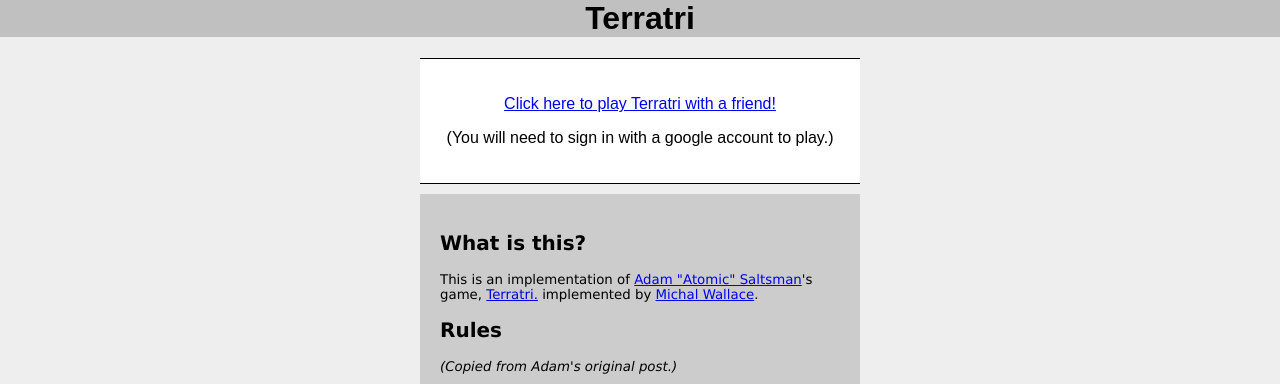
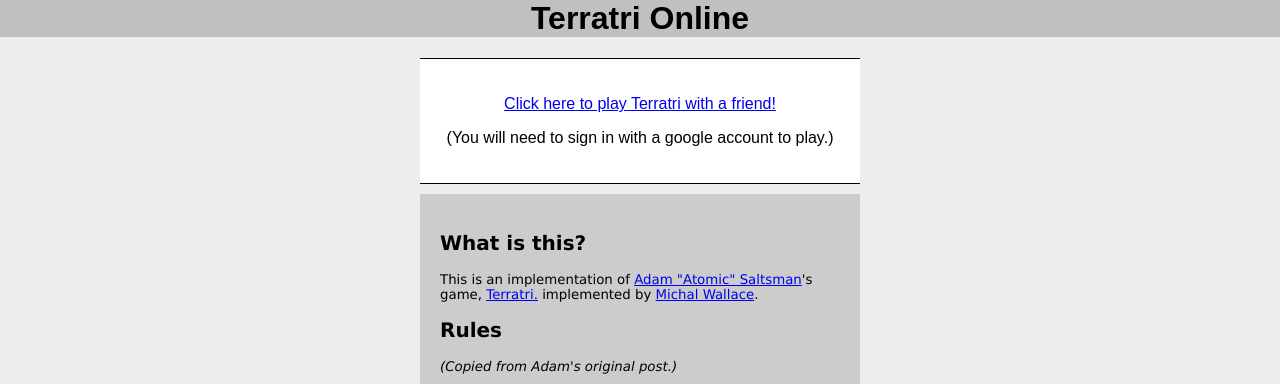
Before and after one commit to tangentstorm/terratri, a Python web app: template templates/index.html in a window 1280 px wide. Shown: the top 384 px of the page. Run offline with Jinja, Linux system fonts and the light colour scheme; the template is opened without the code that fills it, so the values that code supplies are empty; some libraries are stand-ins or nearby versions.

Commit message:
changed the titles and headings, since we seem to be calling it "terratri online"

```diff
--- a/templates/index.html
+++ b/templates/index.html
@@ -1,11 +1,11 @@
 <html>
   <head>
-    <title>Terratri</title>
+    <title>Terratri Online</title>
     <link rel="stylesheet" type="text/css" href="/assets/style.css" />
   </head>
   <body>
 
-  <h1>Terratri</h1>
+  <h1>Terratri Online</h1>
 
     <div class="content">
       <p><a href="/play">Click here to play Terratri with a friend!</a></p>
--- a/templates/play.html
+++ b/templates/play.html
@@ -1,6 +1,6 @@
 <html>
   <head>
-    <title>Terratri</title>
+    <title>Terratri Online</title>
     <link rel="stylesheet" type="text/css" href="/assets/style.css" />
     <script src='/_ah/channel/jsapi'></script>
     <script src="http://ajax.googleapis.com/ajax/libs/jquery/1.6.2/jquery.min.js"></script>
@@ -17,7 +17,7 @@
   </head>
   <body>
 
-  <h1>Terratri</h1>
+  <h1>Terratri Online</h1>
 
   <div class="content">
     <div class="message" id='other-player' style='display:none'>
```
